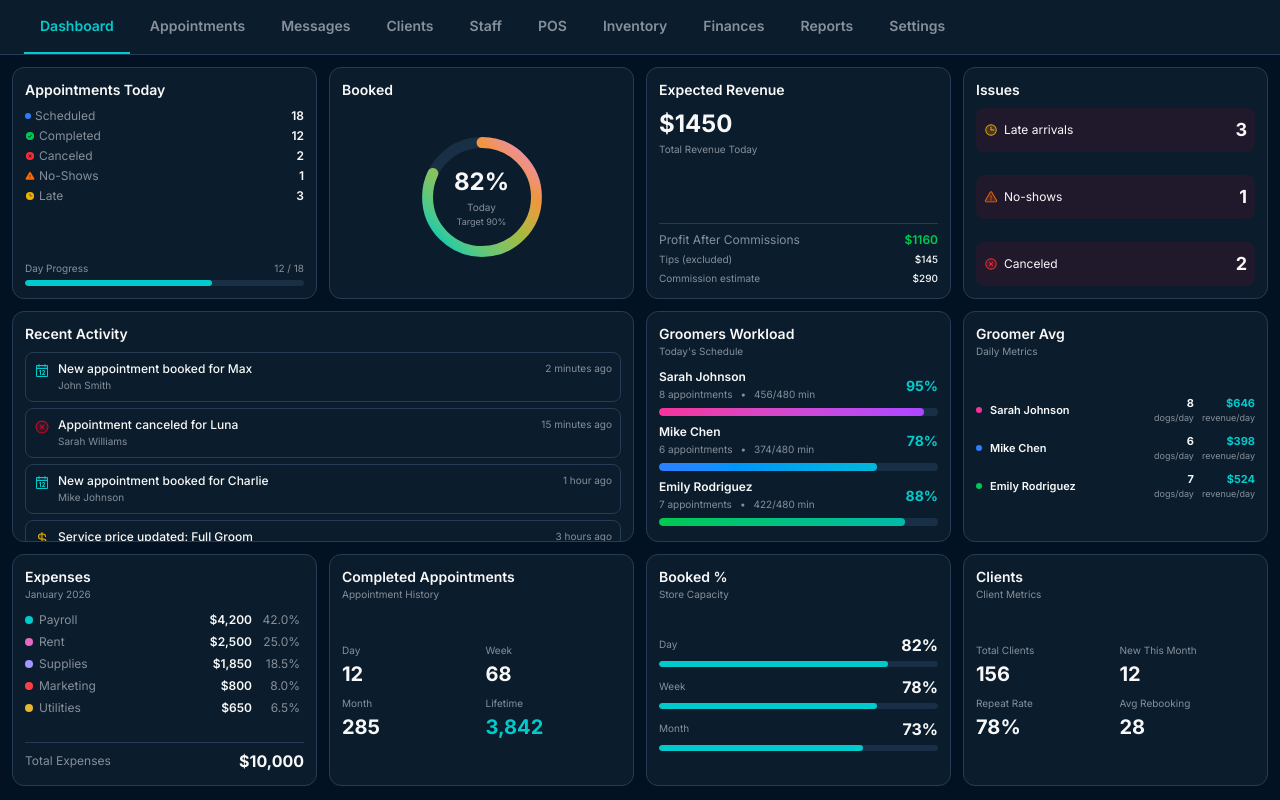
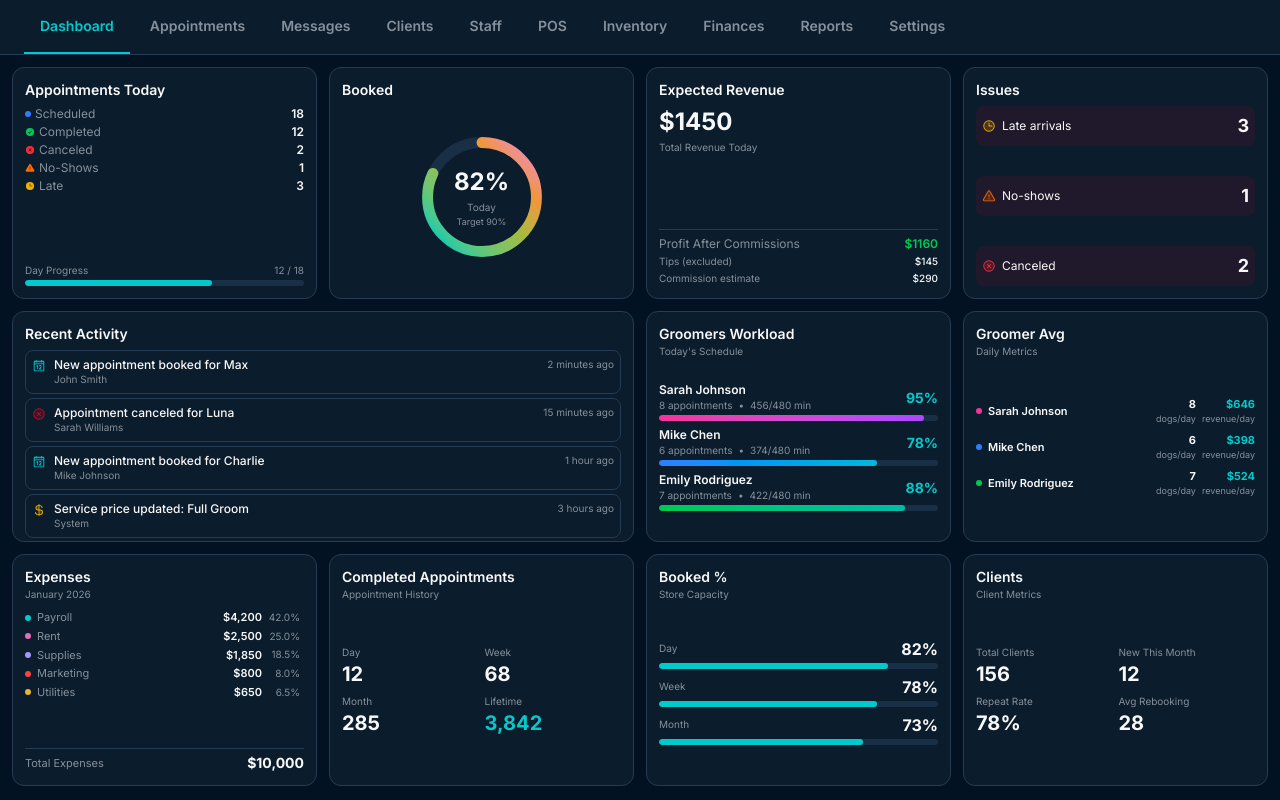
Before and after one commit to JimmysRanch/126, a React (Vite) app: page / in a window 1280 px wide. Built offline with nearby package versions, Linux system fonts and the light colour scheme.

Commit message:
Generated by Spark: EVERY card MUST be the same EXACT height. All info must fit on the card without going outside the card without scrolling all except the recent activity card

```diff
--- a/src/pages/Dashboard.tsx
+++ b/src/pages/Dashboard.tsx
@@ -57,9 +57,9 @@ export function Dashboard() {
 
         <div className="grid grid-cols-4 gap-3 min-h-0 h-full">
           <div className="bg-card rounded-xl p-3 border border-border flex flex-col overflow-hidden h-full">
-            <h2 className="text-sm font-semibold mb-2 flex-shrink-0">Appointments Today</h2>
-            <div className="flex-1 min-h-0 flex flex-col justify-between">
-              <div className="grid grid-cols-2 gap-x-2 gap-y-1 text-xs">
+            <h2 className="text-sm font-semibold mb-1.5 flex-shrink-0">Appointments Today</h2>
+            <div className="flex-1 min-h-0 flex flex-col justify-between overflow-hidden">
+              <div className="grid grid-cols-2 gap-x-2 gap-y-0.5 text-xs flex-shrink-0">
                 <div className="flex items-center gap-1">
                   <div className="w-1.5 h-1.5 rounded-full bg-blue-500 flex-shrink-0" />
                   <span className="text-muted-foreground truncate">Scheduled</span>
@@ -101,7 +101,7 @@ export function Dashboard() {
                 </div>
               </div>
 
-              <div className="space-y-1 mt-2">
+              <div className="space-y-0.5 mt-1.5 flex-shrink-0">
                 <div className="flex justify-between text-[10px] text-muted-foreground">
                   <span>Day Progress</span>
                   <span>
@@ -130,16 +130,16 @@ export function Dashboard() {
           </div>
 
           <div className="bg-card rounded-xl p-3 border border-border flex flex-col overflow-hidden h-full">
-            <h2 className="text-sm font-semibold mb-2 flex-shrink-0">Expected Revenue</h2>
-            <div className="flex-1 min-h-0 flex flex-col justify-between">
-              <div>
+            <h2 className="text-sm font-semibold mb-1.5 flex-shrink-0">Expected Revenue</h2>
+            <div className="flex-1 min-h-0 flex flex-col justify-between overflow-hidden">
+              <div className="flex-shrink-0">
                 <div className="text-2xl font-bold">
                   <AnimatedNumber value={revenueData.today.total} delay={0.3} prefix="$" />
                 </div>
                 <div className="text-[10px] text-muted-foreground mt-0.5">Total Revenue Today</div>
               </div>
 
-              <div className="pt-2 border-t border-border space-y-1">
+              <div className="pt-1.5 border-t border-border space-y-0.5 flex-shrink-0">
                 <div className="flex justify-between text-xs">
                   <span className="text-muted-foreground">Profit After Commissions</span>
                   <span className="font-semibold text-green-500">
@@ -165,9 +165,9 @@ export function Dashboard() {
           </div>
 
           <div className="bg-card rounded-xl p-3 border border-border flex flex-col overflow-hidden h-full">
-            <h2 className="text-sm font-semibold mb-2 flex-shrink-0">Issues</h2>
-            <div className="flex-1 min-h-0 flex flex-col justify-between gap-1.5">
-              <div className="flex items-center justify-between p-2 bg-destructive/10 rounded-lg">
+            <h2 className="text-sm font-semibold mb-1.5 flex-shrink-0">Issues</h2>
+            <div className="flex-1 min-h-0 flex flex-col justify-between gap-1 overflow-hidden">
+              <div className="flex items-center justify-between p-1.5 bg-destructive/10 rounded-lg flex-shrink-0">
                 <div className="flex items-center gap-1.5">
                   <Clock size={14} className="text-yellow-500 flex-shrink-0" weight="duotone" />
                   <span className="text-xs truncate">Late arrivals</span>
@@ -177,7 +177,7 @@ export function Dashboard() {
                 </div>
               </div>
 
-              <div className="flex items-center justify-between p-2 bg-destructive/10 rounded-lg">
+              <div className="flex items-center justify-between p-1.5 bg-destructive/10 rounded-lg flex-shrink-0">
                 <div className="flex items-center gap-1.5">
                   <Warning size={14} className="text-orange-500 flex-shrink-0" weight="duotone" />
                   <span className="text-xs truncate">No-shows</span>
@@ -187,7 +187,7 @@ export function Dashboard() {
                 </div>
               </div>
 
-              <div className="flex items-center justify-between p-2 bg-destructive/10 rounded-lg">
+              <div className="flex items-center justify-between p-1.5 bg-destructive/10 rounded-lg flex-shrink-0">
                 <div className="flex items-center gap-1.5">
                   <XCircle size={14} className="text-red-500 flex-shrink-0" weight="duotone" />
                   <span className="text-xs truncate">Canceled</span>
@@ -202,7 +202,7 @@ export function Dashboard() {
 
         <div className="grid grid-cols-4 gap-3 min-h-0 h-full">
           <div className="col-span-2 bg-card rounded-xl border border-border flex flex-col overflow-hidden h-full">
-            <div className="p-3 pb-2 flex-shrink-0">
+            <div className="p-3 pb-1.5 flex-shrink-0">
               <h2 className="text-sm font-semibold">Recent Activity</h2>
             </div>
             <div className="overflow-y-auto px-3 pb-3 scrollbar-thin flex-1 min-h-0">
@@ -211,7 +211,7 @@ export function Dashboard() {
           </div>
 
           <div className="bg-card rounded-xl p-3 border border-border flex flex-col overflow-hidden h-full">
-            <div className="mb-2 flex-shrink-0">
+            <div className="mb-1.5 flex-shrink-0">
               <h2 className="text-sm font-semibold">Groomers Workload</h2>
               <p className="text-[10px] text-muted-foreground">Today's Schedule</p>
             </div>
@@ -221,7 +221,7 @@ export function Dashboard() {
           </div>
 
           <div className="bg-card rounded-xl p-3 border border-border flex flex-col overflow-hidden h-full">
-            <div className="mb-2 flex-shrink-0">
+            <div className="mb-1.5 flex-shrink-0">
               <h2 className="text-sm font-semibold">Groomer Avg</h2>
               <p className="text-[10px] text-muted-foreground">Daily Metrics</p>
             </div>
@@ -233,7 +233,7 @@ export function Dashboard() {
 
         <div className="grid grid-cols-4 gap-3 min-h-0 h-full">
           <div className="bg-card rounded-xl p-3 border border-border flex flex-col overflow-hidden h-full">
-            <div className="mb-2 flex-shrink-0">
+            <div className="mb-1.5 flex-shrink-0">
               <h2 className="text-sm font-semibold">Expenses</h2>
               <p className="text-[10px] text-muted-foreground">{new Date().toLocaleDateString('en-US', { month: 'long', year: 'numeric' })}</p>
             </div>
@@ -243,7 +243,7 @@ export function Dashboard() {
           </div>
 
           <div className="bg-card rounded-xl p-3 border border-border flex flex-col overflow-hidden h-full">
-            <div className="mb-2 flex-shrink-0">
+            <div className="mb-1.5 flex-shrink-0">
               <h2 className="text-sm font-semibold">Completed Appointments</h2>
               <p className="text-[10px] text-muted-foreground">Appointment History</p>
             </div>
@@ -253,7 +253,7 @@ export function Dashboard() {
           </div>
 
           <div className="bg-card rounded-xl p-3 border border-border flex flex-col overflow-hidden h-full">
-            <div className="mb-2 flex-shrink-0">
+            <div className="mb-1.5 flex-shrink-0">
               <h2 className="text-sm font-semibold">Booked %</h2>
               <p className="text-[10px] text-muted-foreground">Store Capacity</p>
             </div>
@@ -263,7 +263,7 @@ export function Dashboard() {
           </div>
 
           <div className="bg-card rounded-xl p-3 border border-border flex flex-col overflow-hidden h-full">
-            <div className="mb-2 flex-shrink-0">
+            <div className="mb-1.5 flex-shrink-0">
               <h2 className="text-sm font-semibold">Clients</h2>
               <p className="text-[10px] text-muted-foreground">Client Metrics</p>
             </div>
--- a/src/pages/dashboard/components/BookedPercentageCard.tsx
+++ b/src/pages/dashboard/components/BookedPercentageCard.tsx
@@ -36,8 +36,8 @@ interface BookedPercentageCardProps {
 export function BookedPercentageCard({ data }: BookedPercentageCardProps) {
   return (
     <div className="h-full flex items-center">
-      <div className="space-y-2 w-full">
-        <div className="space-y-1">
+      <div className="space-y-1.5 w-full">
+        <div className="space-y-0.5">
           <div className="flex items-center justify-between">
             <span className="text-[10px] text-muted-foreground">Day</span>
             <span className="text-base font-bold">
@@ -52,7 +52,7 @@ export function BookedPercentageCard({ data }: BookedPercentageCardProps) {
           </div>
         </div>
 
-        <div className="space-y-1">
+        <div className="space-y-0.5">
           <div className="flex items-center justify-between">
             <span className="text-[10px] text-muted-foreground">Week</span>
             <span className="text-base font-bold">
@@ -67,7 +67,7 @@ export function BookedPercentageCard({ data }: BookedPercentageCardProps) {
           </div>
         </div>
 
-        <div className="space-y-1">
+        <div className="space-y-0.5">
           <div className="flex items-center justify-between">
             <span className="text-[10px] text-muted-foreground">Month</span>
             <span className="text-base font-bold">
--- a/src/pages/dashboard/components/ClientsCard.tsx
+++ b/src/pages/dashboard/components/ClientsCard.tsx
@@ -36,29 +36,29 @@ interface ClientsCardProps {
 export function ClientsCard({ data }: ClientsCardProps) {
   return (
     <div className="h-full flex items-center">
-      <div className="grid grid-cols-2 gap-2 w-full">
-        <div className="space-y-0.5">
+      <div className="grid grid-cols-2 gap-1.5 w-full">
+        <div className="space-y-0">
           <div className="text-[10px] text-muted-foreground">Total Clients</div>
           <div className="text-xl font-bold">
             <AnimatedNumber value={data.total} delay={0.1} />
           </div>
         </div>
 
-        <div className="space-y-0.5">
+        <div className="space-y-0">
           <div className="text-[10px] text-muted-foreground">New This Month</div>
           <div className="text-xl font-bold">
             <AnimatedNumber value={data.newThisMonth} delay={0.15} />
           </div>
         </div>
 
-        <div className="space-y-0.5">
+        <div className="space-y-0">
           <div className="text-[10px] text-muted-foreground">Repeat Rate</div>
           <div className="text-xl font-bold">
             <AnimatedNumber value={data.repeatRate} delay={0.2} suffix="%" />
           </div>
         </div>
 
-        <div className="space-y-0.5">
+        <div className="space-y-0">
           <div className="text-[10px] text-muted-foreground">Avg Rebooking</div>
           <div className="text-xl font-bold">
             <AnimatedNumber value={data.avgDaysBetween} delay={0.25} />
--- a/src/pages/dashboard/components/DogsGroomedCard.tsx
+++ b/src/pages/dashboard/components/DogsGroomedCard.tsx
@@ -37,29 +37,29 @@ interface DogsGroomedCardProps {
 export function DogsGroomedCard({ data }: DogsGroomedCardProps) {
   return (
     <div className="h-full flex items-center">
-      <div className="grid grid-cols-2 gap-2 w-full">
-        <div className="space-y-0.5">
+      <div className="grid grid-cols-2 gap-1.5 w-full">
+        <div className="space-y-0">
           <div className="text-[10px] text-muted-foreground">Day</div>
           <div className="text-xl font-bold">
             <AnimatedNumber value={data.day} delay={0.1} />
           </div>
         </div>
 
-        <div className="space-y-0.5">
+        <div className="space-y-0">
           <div className="text-[10px] text-muted-foreground">Week</div>
           <div className="text-xl font-bold">
             <AnimatedNumber value={data.week} delay={0.15} />
           </div>
         </div>
 
-        <div className="space-y-0.5">
+        <div className="space-y-0">
           <div className="text-[10px] text-muted-foreground">Month</div>
           <div className="text-xl font-bold">
             <AnimatedNumber value={data.month} delay={0.2} />
           </div>
         </div>
 
-        <div className="space-y-0.5">
+        <div className="space-y-0">
           <div className="text-[10px] text-muted-foreground">Lifetime</div>
           <div className="text-xl font-bold text-primary">
             <AnimatedNumber value={data.lifetime} delay={0.25} />
--- a/src/pages/dashboard/components/ExpensesCard.tsx
+++ b/src/pages/dashboard/components/ExpensesCard.tsx
@@ -41,7 +41,7 @@ export function ExpensesCard() {
 
   return (
     <div className="h-full flex flex-col overflow-hidden">
-      <div className="space-y-0.5 overflow-y-auto flex-1 scrollbar-thin pr-1 min-h-0">
+      <div className="space-y-0 overflow-y-auto flex-1 scrollbar-thin pr-1 min-h-0">
         {sortedExpenses.map((expense, index) => {
           const percentage = total > 0 ? ((animatedValues[index] / total) * 100).toFixed(1) : 0
 
@@ -55,24 +55,24 @@ export function ExpensesCard() {
             >
               <div className="flex items-center gap-1.5 min-w-0 flex-1">
                 <div
-                  className="w-2 h-2 rounded-full flex-shrink-0"
+                  className="w-1.5 h-1.5 rounded-full flex-shrink-0"
                   style={{ backgroundColor: expense.color }}
                 />
-                <span className="text-muted-foreground truncate text-[11px] sm:text-xs">{expense.category}</span>
+                <span className="text-muted-foreground truncate text-[11px]">{expense.category}</span>
               </div>
-              <div className="flex items-center gap-1.5 sm:gap-2 flex-shrink-0">
-                <span className="font-semibold text-[11px] sm:text-xs">${Math.round(animatedValues[index]).toLocaleString()}</span>
-                <span className="text-muted-foreground text-[10px] sm:text-xs w-8 sm:w-10 text-right">{percentage}%</span>
+              <div className="flex items-center gap-1.5 flex-shrink-0">
+                <span className="font-semibold text-[11px]">${Math.round(animatedValues[index]).toLocaleString()}</span>
+                <span className="text-muted-foreground text-[10px] w-8 text-right">{percentage}%</span>
               </div>
             </motion.div>
           )
         })}
       </div>
 
-      <div className="pt-1.5 border-t border-border flex-shrink-0 mt-1">
+      <div className="pt-1 border-t border-border flex-shrink-0 mt-1">
         <div className="flex items-center justify-between">
-          <span className="text-[11px] sm:text-xs text-muted-foreground">Total Expenses</span>
-          <span className="text-sm sm:text-base font-bold">
+          <span className="text-[11px] text-muted-foreground">Total Expenses</span>
+          <span className="text-sm font-bold">
             ${Math.round(animatedValues.reduce((sum, val) => sum + val, 0)).toLocaleString()}
           </span>
         </div>
--- a/src/pages/dashboard/components/GroomerAvgCard.tsx
+++ b/src/pages/dashboard/components/GroomerAvgCard.tsx
@@ -20,20 +20,20 @@ function GroomerAvgItem({ groomer, delay, dogsPerDay, revenuePerDay }: GroomerAv
       initial={{ opacity: 0, y: 10 }}
       animate={{ opacity: 1, y: 0 }}
       transition={{ duration: 0.3, delay }}
-      className="flex items-center gap-1.5 sm:gap-2"
+      className="flex items-center gap-1.5"
     >
       <div className={`w-1.5 h-1.5 rounded-full flex-shrink-0 ${getBarColor(groomer.id)}`} />
       <div className="flex-shrink-0 min-w-0 flex-1">
-        <div className="text-[10px] sm:text-[11px] font-semibold truncate">{groomer.name}</div>
+        <div className="text-[11px] font-semibold truncate">{groomer.name}</div>
       </div>
-      <div className="flex items-center gap-1.5 sm:gap-2 text-[10px] sm:text-[11px] flex-shrink-0">
+      <div className="flex items-center gap-1.5 text-[11px] flex-shrink-0">
         <div className="text-right">
           <div className="font-bold">{dogsPerDay}</div>
-          <div className="text-[8px] sm:text-[9px] text-muted-foreground">dogs/day</div>
+          <div className="text-[9px] text-muted-foreground">dogs/day</div>
         </div>
         <div className="text-right">
           <div className="font-bold text-primary">${revenuePerDay}</div>
-          <div className="text-[8px] sm:text-[9px] text-muted-foreground">revenue/day</div>
+          <div className="text-[9px] text-muted-foreground">revenue/day</div>
         </div>
       </div>
     </motion.div>
@@ -48,7 +48,7 @@ export function GroomerAvgCard() {
   }))
 
   return (
-    <div className="space-y-2 h-full flex flex-col justify-center">
+    <div className="space-y-1.5 h-full flex flex-col justify-center">
       {groomerStats.slice(0, 3).map((groomer, index) => (
         <GroomerAvgItem
           key={groomer.id}
--- a/src/pages/dashboard/components/GroomersWorkloadCard.tsx
+++ b/src/pages/dashboard/components/GroomersWorkloadCard.tsx
@@ -21,23 +21,23 @@ function GroomerWorkloadItem({ groomer, delay }: GroomerWorkloadItemProps) {
       initial={{ opacity: 0, y: 10 }}
       animate={{ opacity: 1, y: 0 }}
       transition={{ duration: 0.3, delay }}
-      className="space-y-1 sm:space-y-1.5"
+      className="space-y-0.5"
     >
       <div className="flex items-center justify-between gap-2">
         <div className="flex-1 min-w-0">
-          <div className="text-[11px] sm:text-xs font-semibold truncate">{groomer.name}</div>
-          <div className="flex items-center gap-1.5 sm:gap-2 text-[9px] sm:text-[10px] text-muted-foreground mt-0.5">
+          <div className="text-xs font-semibold truncate">{groomer.name}</div>
+          <div className="flex items-center gap-1.5 text-[10px] text-muted-foreground">
             <span>{groomer.appointmentCount} appointments</span>
             <span>•</span>
             <span>{bookedMinutes}/{totalMinutesInDay} min</span>
           </div>
         </div>
-        <div className="text-xs sm:text-sm font-bold text-primary flex-shrink-0">
+        <div className="text-sm font-bold text-primary flex-shrink-0">
           {groomer.bookedPercentage}%
         </div>
       </div>
 
-      <div className="relative h-2 bg-secondary rounded-full overflow-hidden">
+      <div className="relative h-1.5 bg-secondary rounded-full overflow-hidden">
         <motion.div
           className={`h-full bg-gradient-to-r ${getBarColor(groomer.id)} rounded-full`}
           initial={{ width: 0 }}
@@ -51,7 +51,7 @@ function GroomerWorkloadItem({ groomer, delay }: GroomerWorkloadItemProps) {
 
 export function GroomersWorkloadCard() {
   return (
-    <div className="space-y-2 h-full flex flex-col justify-center">
+    <div className="space-y-1.5 h-full flex flex-col justify-center">
       {groomerData.slice(0, 3).map((groomer, index) => (
         <GroomerWorkloadItem
           key={groomer.id}
--- a/src/pages/dashboard/components/RecentActivity.tsx
+++ b/src/pages/dashboard/components/RecentActivity.tsx
@@ -26,13 +26,13 @@ export function RecentActivity() {
   }
 
   return (
-    <div className="space-y-3 sm:space-y-4">
+    <div className="space-y-2">
       {Object.entries(groupedActivities).map(([category, activities]) => {
         if (activities.length === 0) return null
 
         return (
-          <div key={category} className="space-y-2">
-            <div className="space-y-1.5">
+          <div key={category} className="space-y-1">
+            <div className="space-y-1">
               {activities.map((activity, index) => {
                 const Icon = iconMap[activity.type as keyof typeof iconMap]
                 const iconColor = colorMap[activity.type as keyof typeof colorMap]
@@ -44,16 +44,15 @@ export function RecentActivity() {
                     animate={{ opacity: 1, x: 0 }}
                     transition={{ duration: 0.3, delay: index * 0.05 }}
                     whileHover={{ x: 4 }}
-                    className="flex items-start gap-2 p-2 rounded-lg bg-card border border-border cursor-pointer"
+                    className="flex items-start gap-2 p-1.5 rounded-lg bg-card border border-border cursor-pointer"
                   >
                     <div className={`mt-0.5 flex-shrink-0 ${iconColor}`}>
-                      <Icon size={14} weight="duotone" className="sm:hidden" />
-                      <Icon size={16} weight="duotone" className="hidden sm:block" />
+                      <Icon size={14} weight="duotone" />
                     </div>
 
                     <div className="flex-1 min-w-0">
                       <div className="text-xs font-medium leading-tight">{activity.description}</div>
-                      <div className="text-[10px] text-muted-foreground mt-0.5 truncate sm:overflow-visible sm:text-clip">
+                      <div className="text-[10px] text-muted-foreground truncate">
                         {activity.client}
                       </div>
                     </div>
```
